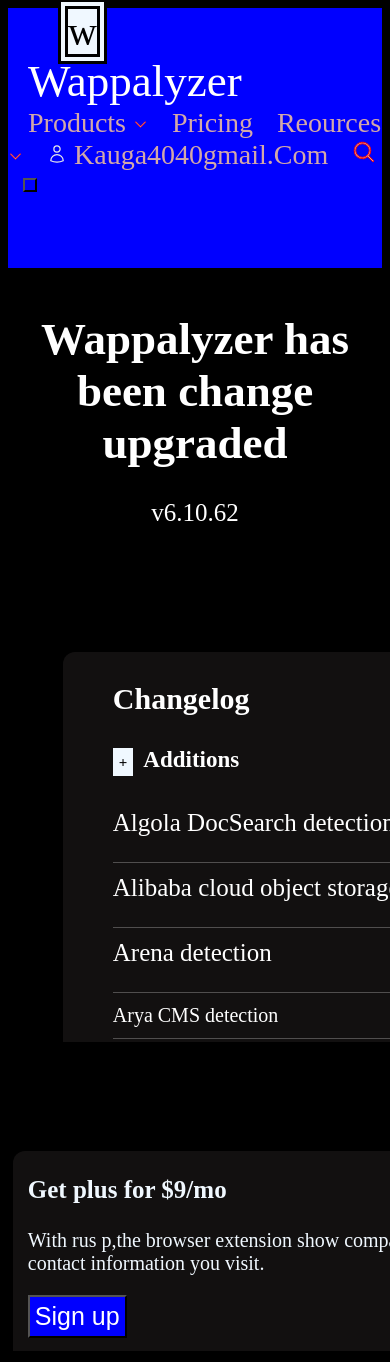
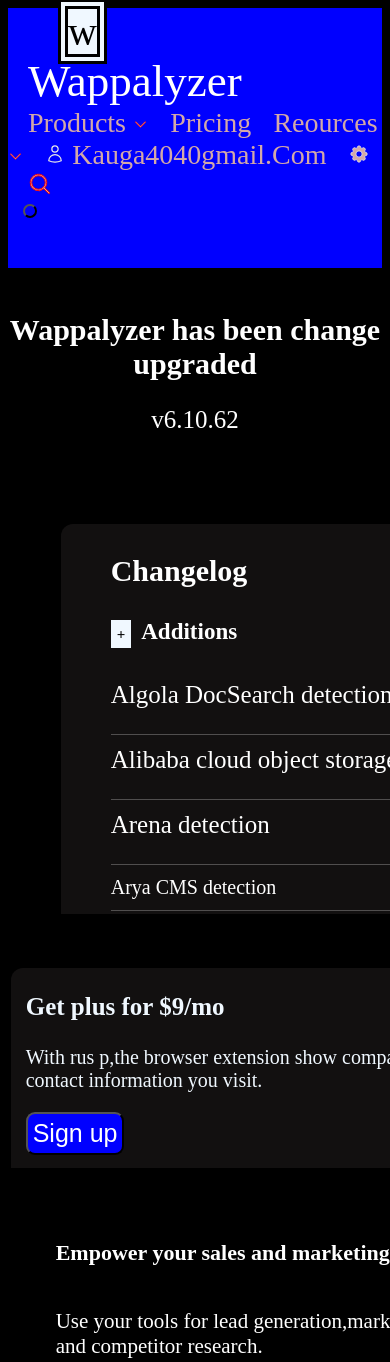
Before and after one commit to kauga/apparaza, a plain HTML site: page index.html in a window 390 px wide. Shown: the top 1362 px of the page. Drawn offline with Linux system fonts and the light colour scheme.

Commit message:
new file

```diff
--- a/index.html
+++ b/index.html
@@ -6,7 +6,7 @@
     <meta http-equiv="X-UA-Compatible" content="IE=edge" />
     <meta name="viewport" content="width=device-width, initial-scale=1.0" />
     <link rel="stylesheet" href="responsive.css" type="text/css" />
-    <title>Document</title>
+    <title>wapalyzer website</title>
   </head>
   <body>
     <header class="header nav-open">
@@ -22,9 +22,9 @@
       <a class="kauga" href="#"><svg xmlns="http://www.w3.org/2000/svg" fill="none" viewBox="0 0 24 24" stroke-width="1.5" stroke="currentColor" class="user">
         <path stroke-linecap="round" stroke-linejoin="round" d="M15.75 6a3.75 3.75 0 11-7.5 0 3.75 3.75 0 017.5 0zM4.501 20.118a7.5 7.5 0 0114.998 0A17.933 17.933 0 0112 21.75c-2.676 0-5.216-.584-7.499-1.632z" />
       </svg>  kauga4040gmail.com</a>
-      <!-- <a class="kauga" href="#"><svg xmlns="http://www.w3.org/2000/svg" viewBox="0 0 24 24" fill="currentColor" class="settings">
+      <a class="kauga" href="#"><svg xmlns="http://www.w3.org/2000/svg" viewBox="0 0 24 24" fill="currentColor" class="settings">
         <path fill-rule="evenodd" d="M11.828 2.25c-.916 0-1.699.663-1.85 1.567l-.091.549a.798.798 0 01-.517.608 7.45 7.45 0 00-.478.198.798.798 0 01-.796-.064l-.453-.324a1.875 1.875 0 00-2.416.2l-.243.243a1.875 1.875 0 00-.2 2.416l.324.453a.798.798 0 01.064.796 7.448 7.448 0 00-.198.478.798.798 0 01-.608.517l-.55.092a1.875 1.875 0 00-1.566 1.849v.344c0 .916.663 1.699 1.567 1.85l.549.091c.281.047.508.25.608.517.06.162.127.321.198.478a.798.798 0 01-.064.796l-.324.453a1.875 1.875 0 00.2 2.416l.243.243c.648.648 1.67.733 2.416.2l.453-.324a.798.798 0 01.796-.064c.157.071.316.137.478.198.267.1.47.327.517.608l.092.55c.15.903.932 1.566 1.849 1.566h.344c.916 0 1.699-.663 1.85-1.567l.091-.549a.798.798 0 01.517-.608 7.52 7.52 0 00.478-.198.798.798 0 01.796.064l.453.324a1.875 1.875 0 002.416-.2l.243-.243c.648-.648.733-1.67.2-2.416l-.324-.453a.798.798 0 01-.064-.796c.071-.157.137-.316.198-.478.1-.267.327-.47.608-.517l.55-.091a1.875 1.875 0 001.566-1.85v-.344c0-.916-.663-1.699-1.567-1.85l-.549-.091a.798.798 0 01-.608-.517 7.507 7.507 0 00-.198-.478.798.798 0 01.064-.796l.324-.453a1.875 1.875 0 00-.2-2.416l-.243-.243a1.875 1.875 0 00-2.416-.2l-.453.324a.798.798 0 01-.796.064 7.462 7.462 0 00-.478-.198.798.798 0 01-.517-.608l-.091-.55a1.875 1.875 0 00-1.85-1.566h-.344zM12 15.75a3.75 3.75 0 100-7.5 3.75 3.75 0 000 7.5z" clip-rule="evenodd" />
-      </svg></a> -->
+      </svg></a>
       <a class="kauga" href="#"><svg xmlns="http://www.w3.org/2000/svg" viewBox="0 0 24 24" fill="currentColor" class="icon">
         <path fill-rule="evenodd" d="M10.5 3.75a6.75 6.75 0 100 13.5 6.75 6.75 0 000-13.5zM2.25 10.5a8.25 8.25 0 1114.59 5.28l4.69 4.69a.75.75 0 11-1.06 1.06l-4.69-4.69A8.25 8.25 0 012.25 10.5z" clip-rule="evenodd" />
       </svg></a>
@@ -36,7 +36,7 @@
     </button>
     </header>
 
-    <h1>Wappalyzer has been change upgraded</h1>
+    <h1 class="heading-one">Wappalyzer has been change upgraded</h1>
     <p class="version">v6.10.62</p>
 
     <section class="test">
@@ -76,6 +76,38 @@
         </footer>
       </div>
     </section>
+
+    <!-- <section class="test">
+      <div class="kauga11">
+        <h3>change log</h3>
+        <h4>addition</h4>
+        <p class="border-top">Algola DocSearch detection</p>
+        <p class="border-top">Alibaba cloud object storage service detection</p>
+        <p class="border-top">Arena detection</p>
+        <p class="border-top border-bottom">Arya CMS detection</p>
+      </div>
+
+      <div class="kauga2">
+        <article>
+        <div class="helper-div">
+        <h3>Get plus for $9/mo</h3>
+        <p class="paragraph1">
+          With rus p,the browser extension show company and contact information you
+          visit.
+        </p>
+        <button>Sign up</button>
+      </div>
+
+        <div>
+        <h3>Empower your sales and marketing teams</h3>
+        <p class="paragraph">
+          Use your tools for lead generation,marketinganalysis and competitor
+          research.
+        </p>
+      </div>
+    </article>
+      </div>
+    </section> -->
 <script src="script.js"></script>
   </body>
 </html>
--- a/responsive.css
+++ b/responsive.css
@@ -1,7 +1,12 @@
 @media screen and (max-width: 1200px) {
+  html {
+    /* 9px / 16px  */
+    font-size: 56.25%;
+  }
+
   .test {
-    grid-template-columns: repeat(1, 1fr);
-    row-gap: 4rem;
+    grid-template-columns: 1fr;
+    row-gap: 1rem;
   }
 
   article {
@@ -29,4 +34,12 @@
   .empower {
     margin-right: 3rem;
   }
+
+  article {
+    margin-right: 350px;
+  }
+
+  .heading-one {
+    font-size: 30px;
+  }
 }
--- a/style.css
+++ b/style.css
@@ -67,6 +67,7 @@ button {
   padding: 5px;
   background-color: blue;
   margin-left: 15px;
+  border-radius: 9px;
 }
 
 .algola {
@@ -113,7 +114,7 @@ footer {
   margin-top: 30px;
   min-height: 199px;
   width: 500px;
-  /* margin-left: 835px; */
+  margin-left: 835px;
   margin-left: 5rem;
 }
 
@@ -189,16 +190,21 @@ h4::before {
 .test {
   display: grid;
   grid-template-columns: repeat(2, 1fr);
-  column-gap: 3rem;
+  column-gap: 1rem;
   margin-left: 0.3rem;
   margin-right: 9rem;
   margin-top: 5rem;
 }
 
 .kauga1 {
-  /* background-color: blue; */
+  /* border-top-right-radius: 12px;
+  border-top-left-radius: 50px; */
 }
 
 .kauga2 {
   /* background-color: chartreuse; */
 }
+
+/* ************************ */
+/* NEW CSS */
+/* ************************ */
```
